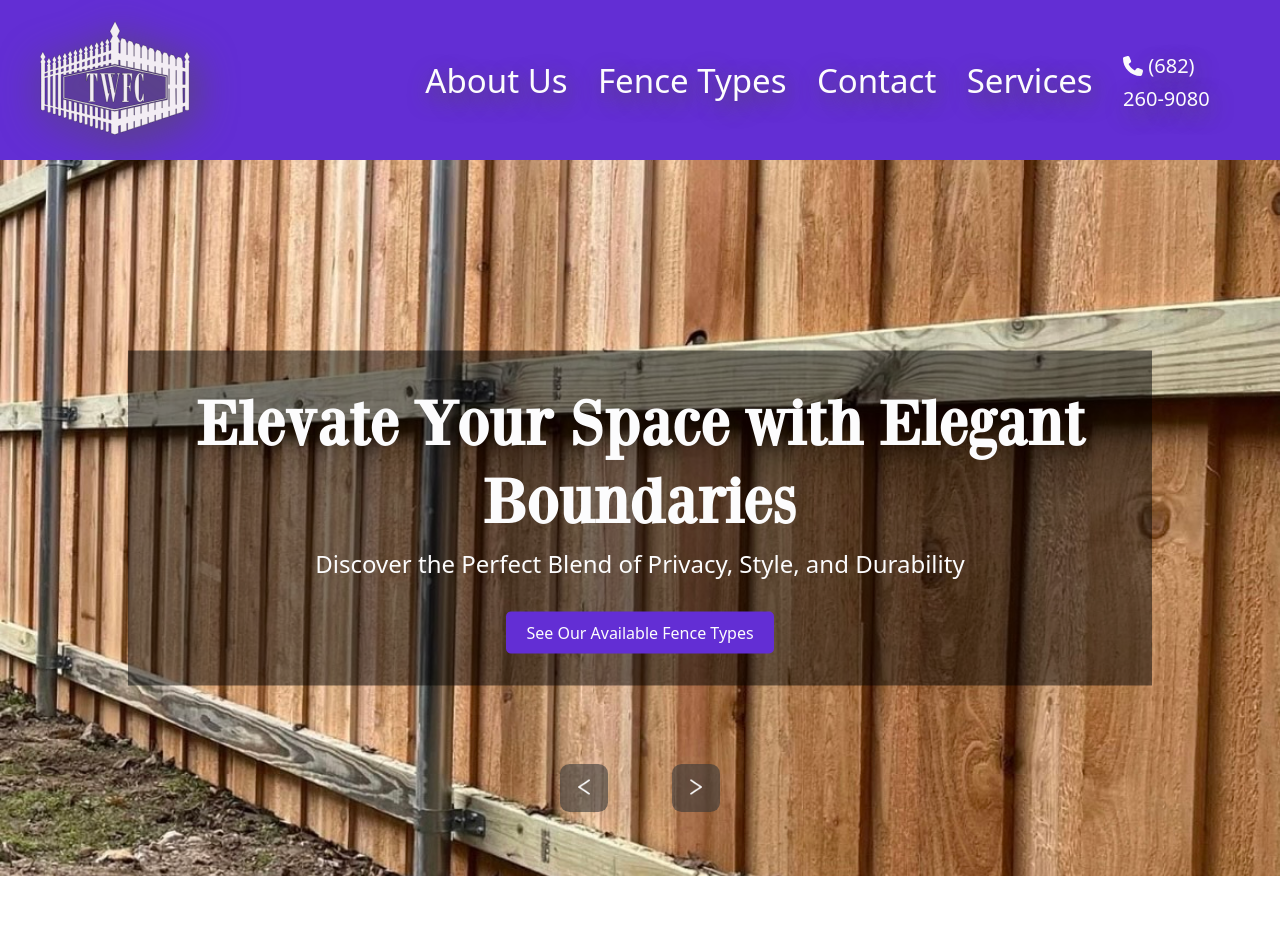
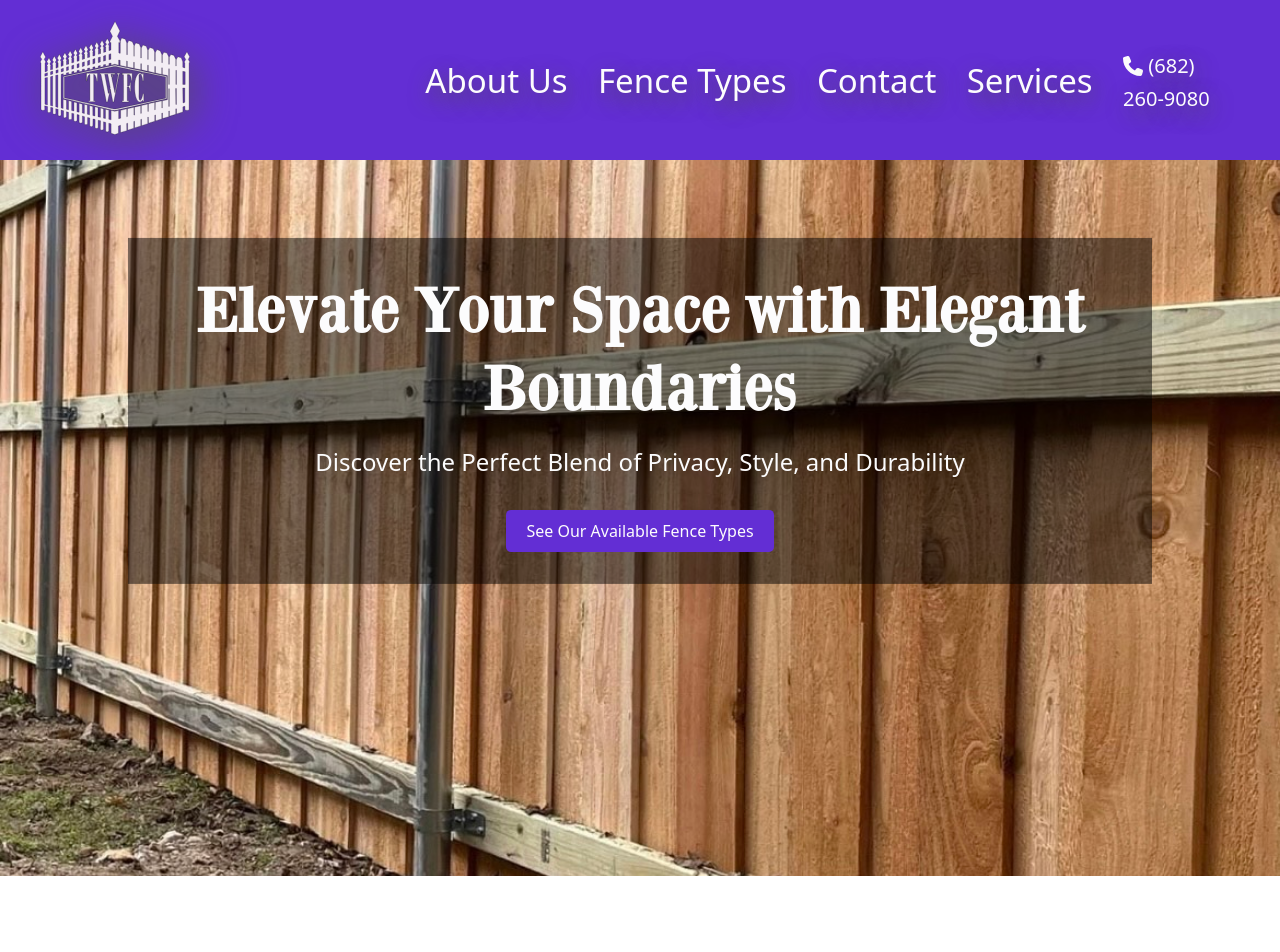
Before and after one commit to MDJ-Studios/the-wright-fence-co-site, a Next.js app: page /fence-types in a window 1280 px wide. Shown: the top 952 px of the page. Built offline with nearby package versions, Linux system fonts and the light colour scheme.

Commit message:
wip: adds additional refinements

```diff
--- a/components/hero-carousel/carousel.module.css
+++ b/components/hero-carousel/carousel.module.css
@@ -57,7 +57,7 @@
 .caption {
     position: absolute;
     z-index: 2;
-    top: 50%;
+    top: 35%;
     left: 50%;
     transform: translate(-50%, -50%);
     text-align: center;
@@ -69,7 +69,7 @@
 
 .caption h2 {
     font-size: 8vmin;
-    margin-bottom: 0.5rem;
+    margin-bottom: 1.2rem;
 }
 
 .caption p {
--- a/components/hero-carousel/index.js
+++ b/components/hero-carousel/index.js
@@ -7,47 +7,36 @@ import s from "./carousel.module.css";
 export default function Carousel({ slides, simpleMode, heading, subheading, ctaText, ctaLink }) {
     const [current, setCurrent] = useState(0);
 
-    const nextSlide = () => setCurrent(current === slides.length - 1 ? 0 : current + 1);
-    const prevSlide = () => setCurrent(current === 0 ? slides.length - 1 : current - 1);
+    const nextSlide = () => setCurrent(current => (current === slides.length - 1 ? 0 : current + 1));
+    const prevSlide = () => setCurrent(current => (current === 0 ? slides.length - 1 : current - 1));
 
     useEffect(() => {
-        if (simpleMode !== 1) {
+        if (!simpleMode) {
             const interval = setInterval(nextSlide, 4000);
             return () => clearInterval(interval);
         }
-    }, [current, slides.length, simpleMode]);
+    }, [slides.length, simpleMode]);
 
     if (!Array.isArray(slides) || slides.length <= 0) {
-        return null;
+        return <div>No slides available</div>; // Improved fallback UI
     }
 
     return (
         <div className={s.section_carousel}>
             {slides.map((slide, index) => (
-                <div className={index === current ? s.slide_active : s.slide} key={index}>
+                <div className={index === current ? s.slide_active : s.slide} key={slide.id || index}>
                     {index === current && (
                         <>
                             <Image src={slide.image} layout="fill" objectFit="cover" alt="carousel image" />
                             <div className={s.caption}>
                                 <h2>{heading}</h2>
                                 <p>{subheading}</p>
-                                <button className={s.ctaButton} onClick={() => handleScroll(ctaLink)}>{ctaText}</button> {/* CTA Button */}
+                                <button className={s.ctaButton} onClick={() => handleScroll(ctaLink)}>{ctaText}</button>
                             </div>
                         </>
                     )}
                 </div>
             ))}
-
-            {simpleMode !== 1 && (
-                <div className={s.button_parent}>
-                    <button className={s.button} onClick={prevSlide}>
-                        <Image src="/images/prev.png" width={20} height={20} alt="Previous" />
-                    </button>
-                    <button className={s.button} onClick={nextSlide}>
-                        <Image src="/images/next.png" width={20} height={20} alt="Next" />
-                    </button>
-                </div>
-            )}
         </div>
     );
 }
```
Also changed, not shown: pages/about.js (+6 -1 lines), pages/index.js (+7 -1 lines).
